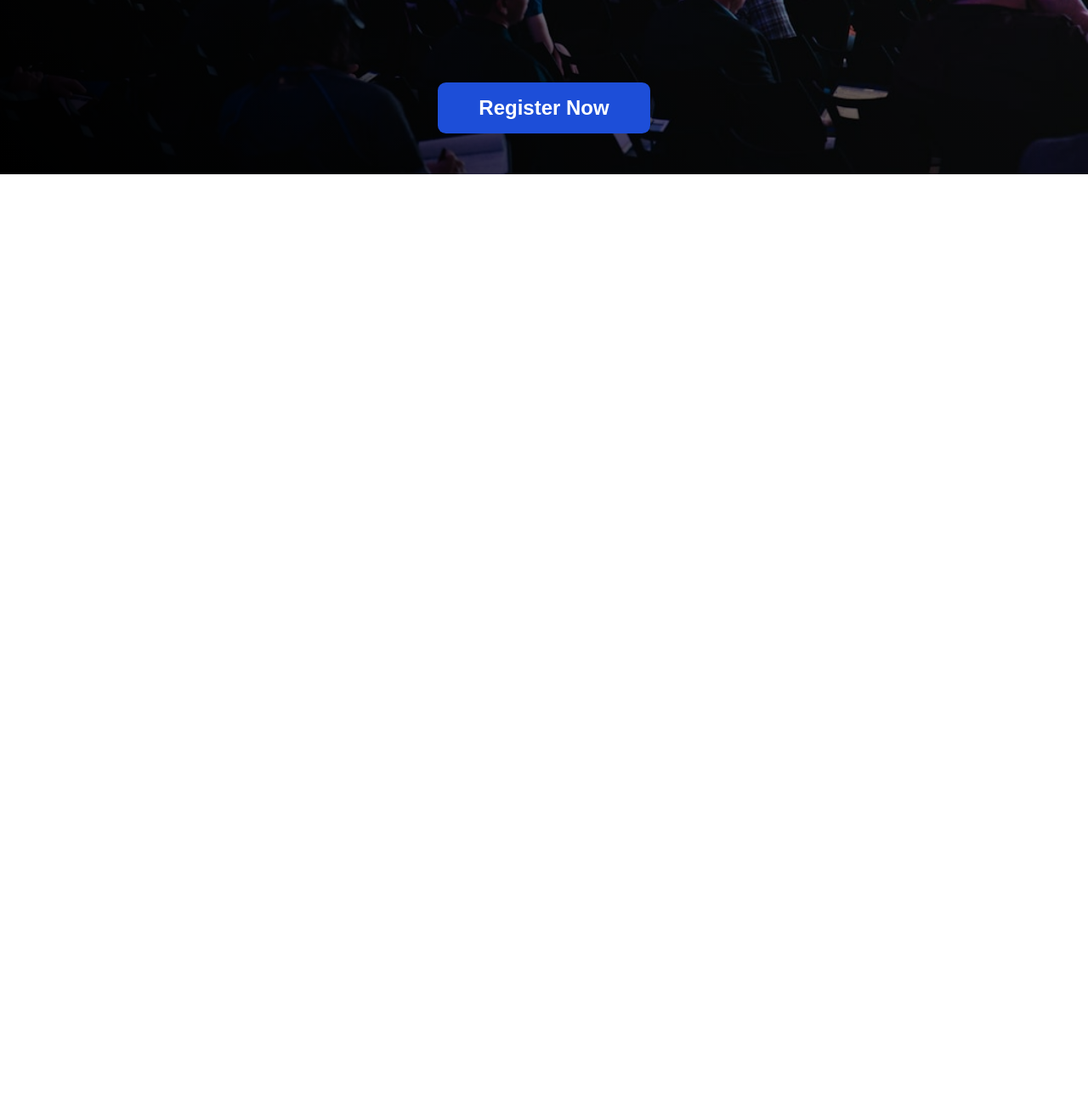
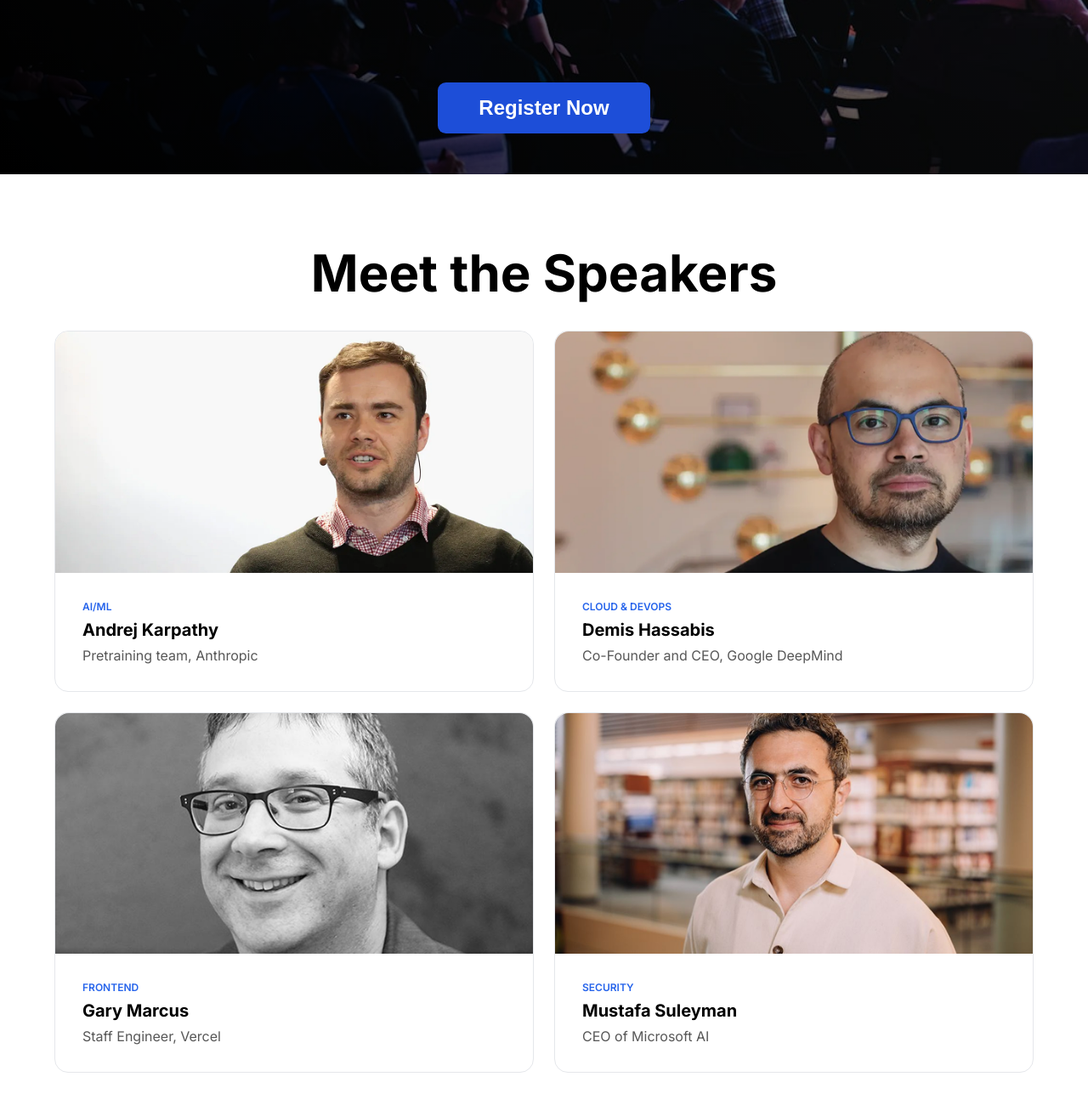
Before and after one commit to jbjoybiswasjb/web_batch_14_devconf_2026, a plain HTML site: page index.html in a window 1280 px wide. Shown: the part 568-1868 px from the top of the page at 85% size. Before the commit the page ends 800 px from the top, so only its background shows below. Drawn offline with nearby package versions, Linux system fonts and the light colour scheme.

Commit message:
Meet the speakers section designed.

```diff
--- a/index.html
+++ b/index.html
@@ -76,7 +76,49 @@
                                                         Main.
         ============================================================================================================
     -->
-    <main></main>
+    <main>
+
+        <!-- Meet the Speakers section. -->
+        <section id="meet_section">
+            <h2>Meet the Speakers</h2>
+            <div class="meet_grid">
+                <div>
+                    <img src="./assets/andrej.png" alt="Andrej" title="Andrej">
+                    <article>
+                        <a href="#">AI/ML</a>
+                        <h3>Andrej Karpathy</h3>
+                        <p>Pretraining team, Anthropic</p>
+                    </article>
+                </div>
+                <div>
+                    <img src="./assets/demis.png" alt="Demis Hassabis" title="Demis Hassabis">
+                    <article>
+                        <a href="#">Cloud & DevOps</a>
+                        <h3>Demis Hassabis</h3>
+                        <p>Co-Founder and CEO, Google DeepMind</p>
+                    </article>
+                </div>
+                <div>
+                    <img src="./assets/gary.png" alt="Gary Marcus" title="Gary Marcus">
+                    <article>
+                        <a href="#">Frontend</a>
+                        <h3>Gary Marcus</h3>
+                        <p>Staff Engineer, Vercel</p>
+                    </article>
+                </div>
+                <div>
+                    <img src="./assets/mustafa.png" alt="Mustafa Suleyman" title="Mustafa Suleyman">
+                    <article>
+                        <a href="#">Security</a>
+                        <h3>Mustafa Suleyman</h3>
+                        <p>CEO of Microsoft AI</p>
+                    </article>
+                </div>
+            </div>
+        </section>
+
+
+    </main>
 
 
 
--- a/styles/style.css
+++ b/styles/style.css
@@ -124,6 +124,61 @@
     ================================================================================================================
 */
 
+/*                      Meet the Speakers section.
+    ===========================================================
+*/
+#meet_section {
+    width: 90%;
+    margin: 5rem auto;
+}
+
+#meet_section h2 {
+    color: #000;
+    font-weight: bold;
+    font-size: 3.75rem;
+    text-align: center;
+    margin-bottom: 2rem;
+}
+
+.meet_grid {
+    display: grid;
+    grid-template-columns: repeat(2, 1fr);
+    gap: 1.5rem;
+}
+
+.meet_grid div {
+    border: 1px solid #E5E7EB;
+    border-radius: 1rem;
+}
+
+.meet_grid div img{
+    border-radius: 1rem 1rem 0 0;
+}
+
+.meet_grid div article {
+    padding: 2rem;
+    display: flex;
+    flex-direction: column;
+    gap: .5rem;
+}
+
+.meet_grid div article h3 {
+    color: #000;
+    font-weight: bold;
+    font-size: 1.25rem;
+}
+
+.meet_grid div article a {
+    color: #2563EB;
+    font-weight: 600;
+    font-size: .75rem;
+    text-transform: uppercase;
+}
+
+.meet_grid div article p {
+    color: #575757;
+    font-size: 1rem;
+}
 
 
 
```
